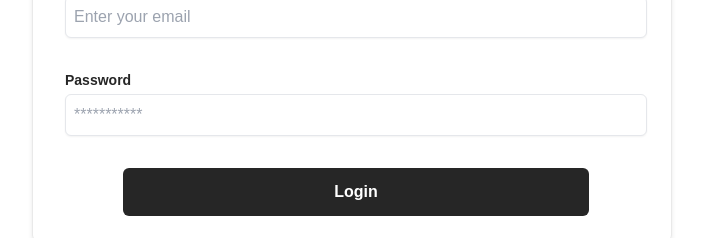
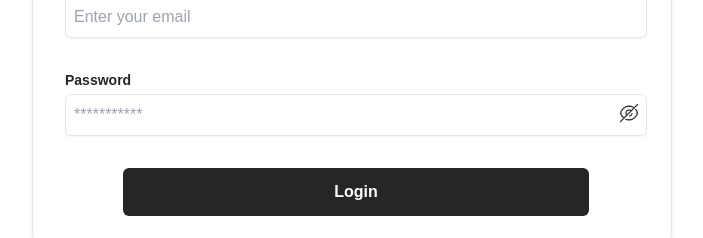
Before and after one commit to yosefHesham/profile, a Next.js app: page / in a window 1280 px wide. Shown: the part 319-557 px from the top of the page, without its empty margins (288-991 px from the left). Built offline with nearby package versions, Linux system fonts and the light colour scheme.

Commit message:
Implement Password Visibility

```diff
--- a/app/page.js
+++ b/app/page.js
@@ -2,6 +2,7 @@
 
 import Image from "next/image";
 import { useRouter } from "next/navigation";
+import { useState } from "react";
 import { useForm } from "react-hook-form";
 
 export default function Home() {
@@ -21,6 +22,7 @@ export default function Home() {
     router.push("/profile");
   };
 
+  const [isVisible, setIsVisible] = useState(false);
   return (
     <main className="flex flex-col items-center mt-24 font-primary">
       <Image src={require("../public/logo.png")} alt="logo" />
@@ -59,7 +61,7 @@ export default function Home() {
             )}
           </div>
 
-          <div className="mb-4">
+          <div className="mb-4 relative">
             <label
               htmlFor="password"
               className="block text-jetBlack text-sm font-semibold mb-1"
@@ -67,7 +69,7 @@ export default function Home() {
               Password
             </label>
             <input
-              type="textt"
+              type={isVisible ? "text" : "password"}
               id="password"
               name="password"
               placeholder="***********"
@@ -80,6 +82,16 @@ export default function Home() {
               })}
               className="w-full p-2  border rounded-md shadow-sm focus:outline-none  focus:border-onyx"
             />
+            <div
+              className="cursor-pointer absolute top-1/2 right-2 size-5"
+              onClick={() => setIsVisible(!isVisible)}
+            >
+              {isVisible ? (
+                <Image src={require("../public/eye.png")} alt="eye" />
+              ) : (
+                <Image src={require("../public/eye-slash.png")} alt="eye" />
+              )}
+            </div>
             {errors.password && (
               <p className="text-red-500"> {errors.password.message} </p>
             )}
```
Also changed, not shown: public/eye-slash.png (added), public/eye.png (added).
